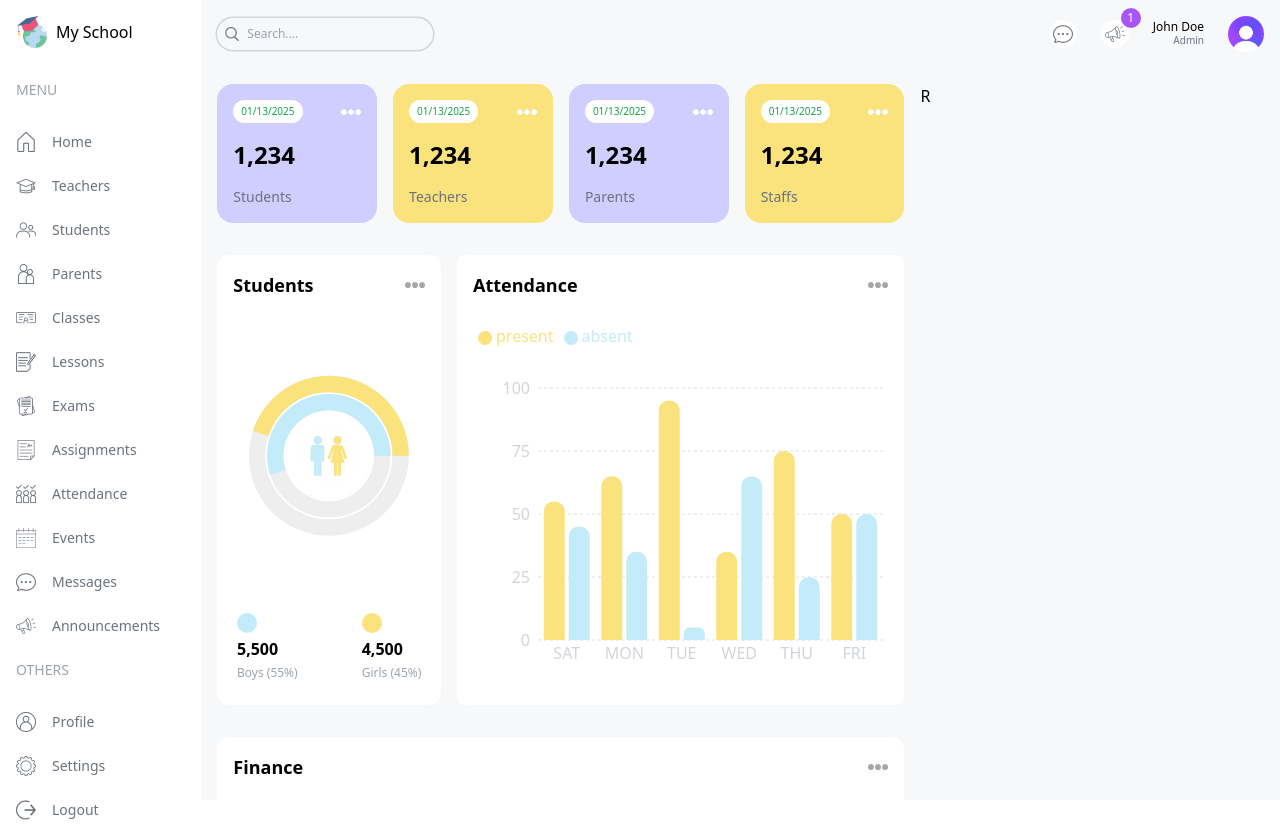
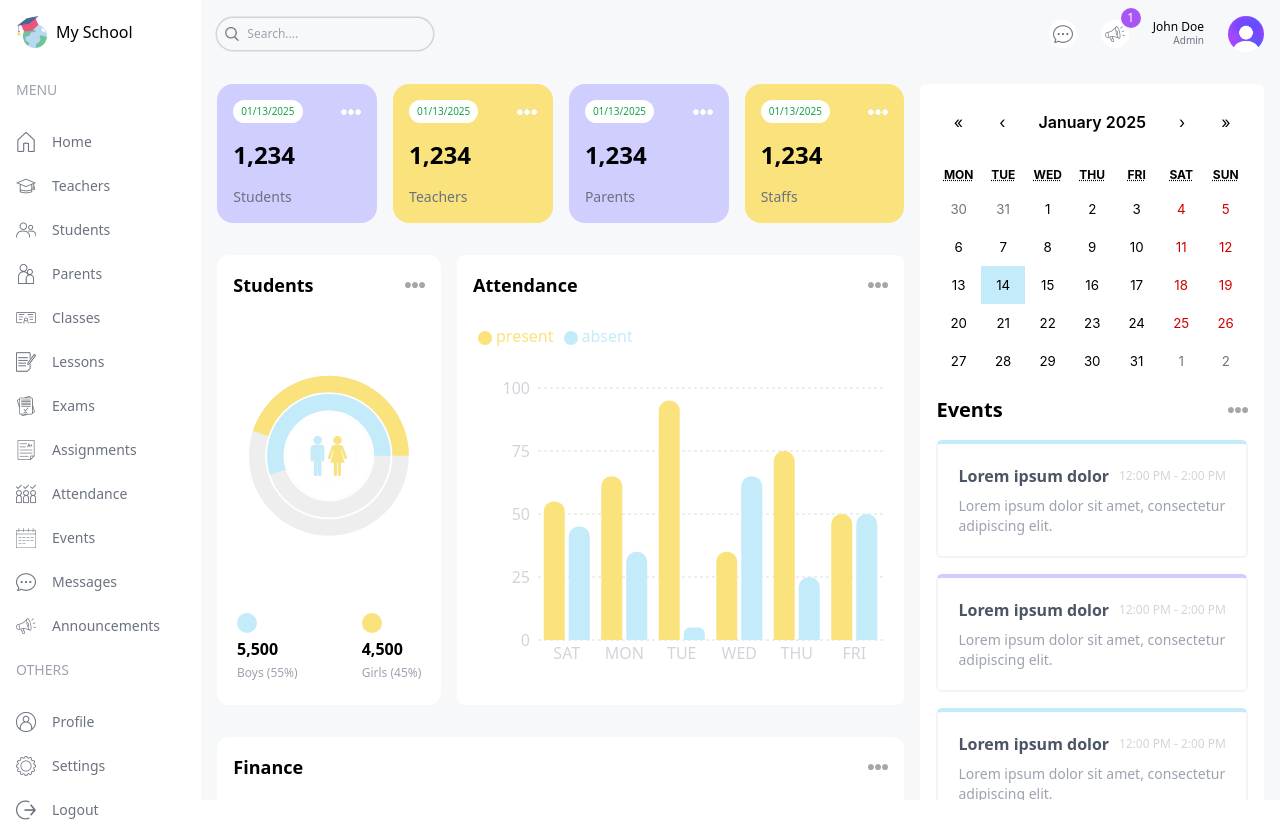
Before and after one commit to ayonbit/school-management, a Next.js app: page /admin in a window 1280 px wide. Built offline with nearby package versions, Linux system fonts and the light colour scheme.

Commit message:
Announcement

```diff
--- a/package.json
+++ b/package.json
@@ -11,6 +11,7 @@
   "dependencies": {
     "next": "15.1.4",
     "react": "^19.0.0",
+    "react-calendar": "^5.1.0",
     "react-dom": "^19.0.0",
     "recharts": "^2.15.0"
   },
--- a/src/app/(dashboard)/admin/page.jsx
+++ b/src/app/(dashboard)/admin/page.jsx
@@ -1,5 +1,7 @@
+import Announcement from "@/app/components/Announcement";
 import AttendanceChart from "@/app/components/AttendanceChart";
 import CountChart from "@/app/components/CountChart";
+import EventCalendar from "@/app/components/EventCalendar";
 import FinanceChart from "@/app/components/FinanceChart";
 import UserCard from "@/app/components/UserCard";
 
@@ -33,7 +35,10 @@
         </div>
       </div>
       {/* RIGHT */}
-      <div className="w-full lg:w-1/3">R</div>
+      <div className="w-full lg:w-1/3 flex flex-col gap-8">
+        <EventCalendar />
+        <Announcement />
+      </div>
     </div>
   );
 };
--- /dev/null
+++ b/src/app/components/Announcement.jsx
@@ -0,0 +1,50 @@
+const Announcements = () => {
+  return (
+    <div className="bg-white p-4 rounded-md">
+      <div className="flex items-center justify-between">
+        <h1 className="text-xl font-semibold">Announcements</h1>
+        <span className="text-xs text-gray-400">View All</span>
+      </div>
+      <div className="flex flex-col gap-4 mt-4">
+        <div className="bg-ayonSkyLight rounded-md p-4">
+          <div className="flex items-center justify-between">
+            <h2 className="font-medium">Lorem ipsum dolor sit</h2>
+            <span className="text-xs text-gray-400 bg-white rounded-md px-1 py-1">
+              2025-01-01
+            </span>
+          </div>
+          <p className="text-sm text-gray-400 mt-1">
+            Lorem ipsum dolor sit amet consectetur adipisicing elit. Voluptatum,
+            expedita. Rerum, quidem facilis?
+          </p>
+        </div>
+        <div className="bg-ayonPurpleLight rounded-md p-4">
+          <div className="flex items-center justify-between">
+            <h2 className="font-medium">Lorem ipsum dolor sit</h2>
+            <span className="text-xs text-gray-400 bg-white rounded-md px-1 py-1">
+              2025-01-01
+            </span>
+          </div>
+          <p className="text-sm text-gray-400 mt-1">
+            Lorem ipsum dolor sit amet consectetur adipisicing elit. Voluptatum,
+            expedita. Rerum, quidem facilis?
+          </p>
+        </div>
+        <div className="bg-ayonYellowLight rounded-md p-4">
+          <div className="flex items-center justify-between">
+            <h2 className="font-medium">Lorem ipsum dolor sit</h2>
+            <span className="text-xs text-gray-400 bg-white rounded-md px-1 py-1">
+              2025-01-01
+            </span>
+          </div>
+          <p className="text-sm text-gray-400 mt-1">
+            Lorem ipsum dolor sit amet consectetur adipisicing elit. Voluptatum,
+            expedita. Rerum, quidem facilis?
+          </p>
+        </div>
+      </div>
+    </div>
+  );
+};
+
+export default Announcements;
--- /dev/null
+++ b/src/app/components/EventCalendar.jsx
@@ -0,0 +1,57 @@
+"use client";
+import Image from "next/image";
+import { useState } from "react";
+import Calendar from "react-calendar";
+import "react-calendar/dist/Calendar.css";
+
+// TEMPORARY Data for Events
+const events = [
+  {
+    id: 1,
+    title: "Lorem ipsum dolor",
+    time: "12:00 PM - 2:00 PM",
+    description: "Lorem ipsum dolor sit amet, consectetur adipiscing elit.",
+  },
+  {
+    id: 2,
+    title: "Lorem ipsum dolor",
+    time: "12:00 PM - 2:00 PM",
+    description: "Lorem ipsum dolor sit amet, consectetur adipiscing elit.",
+  },
+  {
+    id: 3,
+    title: "Lorem ipsum dolor",
+    time: "12:00 PM - 2:00 PM",
+    description: "Lorem ipsum dolor sit amet, consectetur adipiscing elit.",
+  },
+];
+
+const EventCalendar = () => {
+  const [value, setValue] = useState(new Date());
+
+  return (
+    <div className="bg-white p-4 rounded-md">
+      <Calendar onChange={setValue} value={value} />
+      <div className="flex items-center justify-between">
+        <h1 className="text-xl font-semibold my-4">Events</h1>
+        <Image src="/moreDark.png" alt="" width={20} height={20} />
+      </div>
+      <div className="flex flex-col gap-4">
+        {events.map((event) => (
+          <div
+            className="p-5 rounded-md border-2 border-gray-100 border-t-4 odd:border-t-ayonSky even:border-t-ayonPurple"
+            key={event.id}
+          >
+            <div className="flex items-center justify-between">
+              <h1 className="font-semibold text-gray-600">{event.title}</h1>
+              <span className="text-gray-300 text-xs">{event.time}</span>
+            </div>
+            <p className="mt-2 text-gray-400 text-sm">{event.description}</p>
+          </div>
+        ))}
+      </div>
+    </div>
+  );
+};
+
+export default EventCalendar;
--- a/src/app/components/Menu.jsx
+++ b/src/app/components/Menu.jsx
@@ -51,7 +51,7 @@
         href: "/attendance",
       },
       {
-        icon: "/Calendar.png",
+        icon: "/calendar.png",
         label: "Events",
         href: "/events",
       },
--- a/src/app/globals.css
+++ b/src/app/globals.css
@@ -1,7 +1,6 @@
 @tailwind base;
 @tailwind components;
 @tailwind utilities;
-
 
 /* Hide scrollbar for Chrome, Safari and Opera */
 .hide-scrollbar::-webkit-scrollbar {
@@ -10,6 +9,20 @@
 
 /* Hide scrollbar for IE, Edge and Firefox */
 .hide-scrollbar {
-  -ms-overflow-style: none;  /* IE and Edge */
-  scrollbar-width: none;  /* Firefox */
+  -ms-overflow-style: none; /* IE and Edge */
+  scrollbar-width: none; /* Firefox */
 }
+
+/*Style for react-calendar*/
+.react-calendar {
+  width: 100% !important;
+  border: none !important;
+  font-family: "Inter", sans-serif !important;
+}
+.react-calendar__tile--active {
+  background-color: #c3ebfa !important;
+  color: black !important;
+}
+.react-calendar__navigation__label__labelText {
+  font-weight: 600 !important;
+}
```
Also changed, not shown: 1 other file (tests, documents, lock files or other folders).
